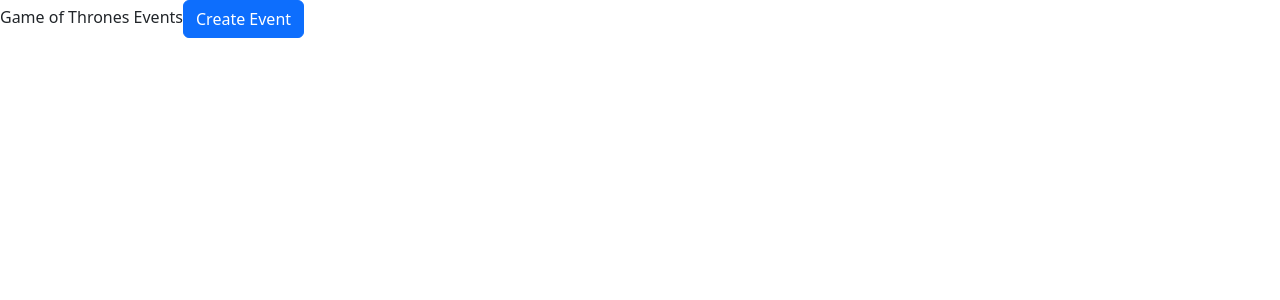
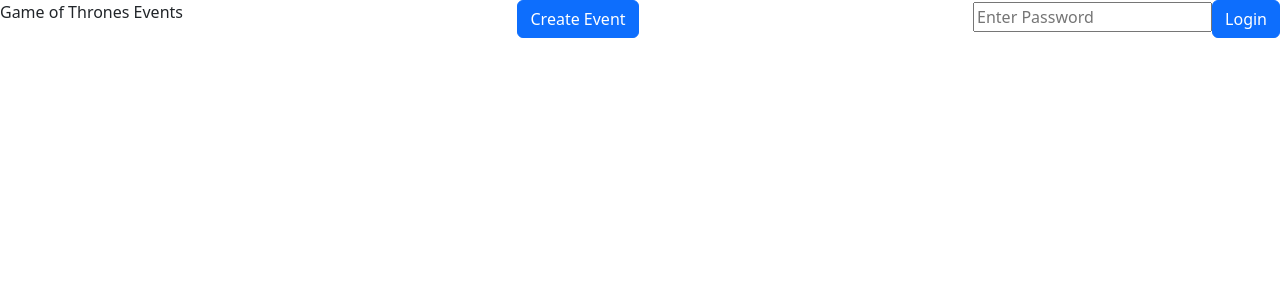
Before and after one commit to Shubham-Rasal/silicon-maze, a React (Vite) app: page / in a window 1280 px wide. Shown: the top 300 px of the page. Built offline with nearby package versions, Linux system fonts and the light colour scheme.

Commit message:
Added admin checking successfully

```diff
--- a/src/App.jsx
+++ b/src/App.jsx
@@ -41,11 +41,19 @@
   const [House, setHouse] = useState('');
   const [isAdmin, setIsAdmin] = useState(false);
   const [user, setUser] = useState('');
+  const [password, setPassword] = useState('');
 
 
 
   function handleTitle(e){
     setTitle(e.target.value);
+  }
+  function handleHouse(e){
+    setHouse(e.target.value);
+  }
+
+  function handleUser(e){
+    setUser(e.target.value);
   }
   function handleDescription(e){
     setDescription(e.target.value);
@@ -55,32 +63,36 @@
   }
   function handleSubmit(e){
     e.preventDefault();
-    handleAdmin(user);
-
     setEvents([...events,{title,description,date,House,isAdmin,user}]);
     setTitle('');
     setDescription('');
     setDate('');
     setHouse('');
-    setIsAdmin(false);
+
     setUser('');
     handleClose();
   }
 
-  function handleHouse(e){
-    setHouse(e.target.value);
-  }
 
-  function handleUser(e){
-    setUser(e.target.value);
-  }
-  function handleAdmin(user){
-    if(user == "admin"){
+
+ function handlePassword(e){
+   setPassword(e.target.value);
+ }
+
+ function handleLogin(e){
+
+    e.preventDefault();
+    if(password === "admin"){
       setIsAdmin(true);
+      return;
+    }
+    else{
+      setIsAdmin(false);
+      window.alert("Invalid Password");
+      setPassword('');
+      return;
     }
   }
-
-
 
 
 
@@ -88,34 +100,42 @@
   return (
     <div className="App">
 
-      <header className="App-header">
+      <header className="App-header d-flex justify-content-between ">
         Game of Thrones Events
 
 
         <Button variant="primary" onClick={handleShow}>
           Create Event
         </Button>
+
+        <div className="pass">
+          <input type="text" placeholder="Enter Password" onChange={handlePassword}/>
+        <Button onClick={handleLogin}>Login</Button>
+        </div>
+
+
       </header>
       <div className="container-fluid h-100">
 
 <div className="d-flex ">
 
       {events.map((event,i)=>{
-        console.log(event);
+        // console.log(event);
         return <div key={i} className='bg-warning w-50 rounded p-3 m-4'>
           <h1>{event.title}</h1>
           <p>{event.description}</p>
           <p>{event.date}</p>
           <p>{event.House}</p>
             <p>{event.user}</p>
-          Show Admin: {event.isAdmin ? "Yes" : "No"}
+          {isAdmin ?
+          <Button variant="danger" onClick={()=>{
+            setEvents(events.filter((event,index)=>{
+              return index !== i
+            }))
+          }
+        }>Delete</Button>  : <><span>Only admins can delete the event</span></>}
 
-                    <Button variant="danger" onClick={()=>{
-                      setEvents(events.filter((event,index)=>{
-                        return index !== i
-                      }))
-                    }
-                  }>Delete</Button>
+
 
         </div>
 
```
